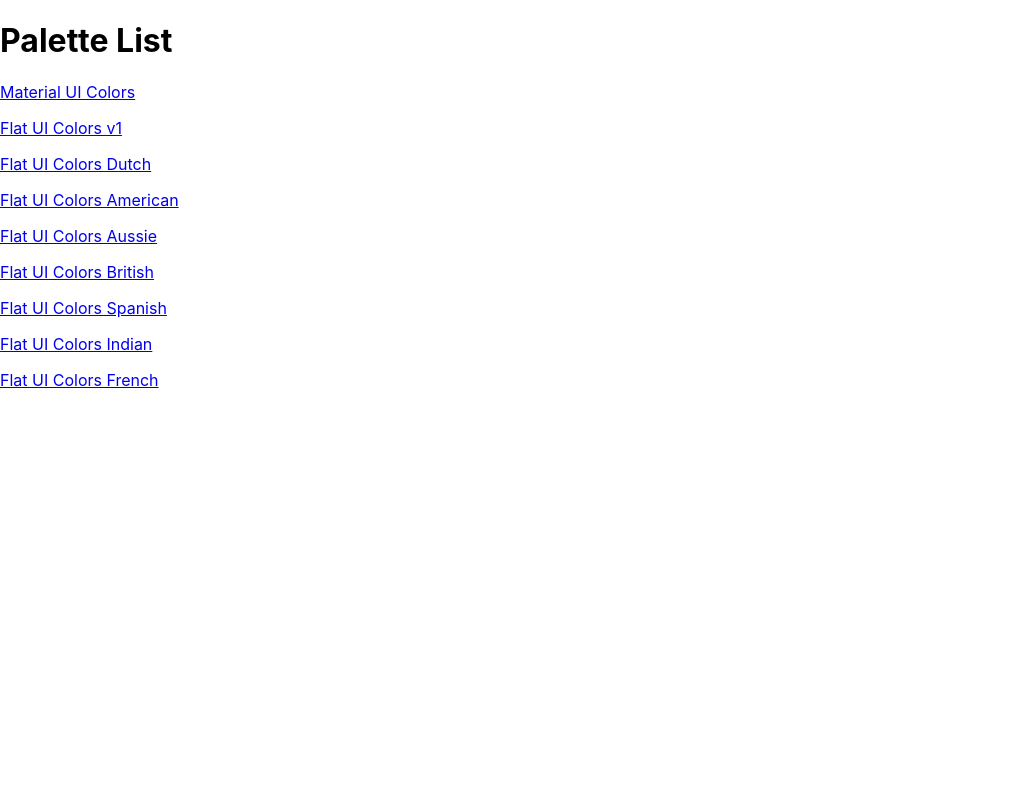
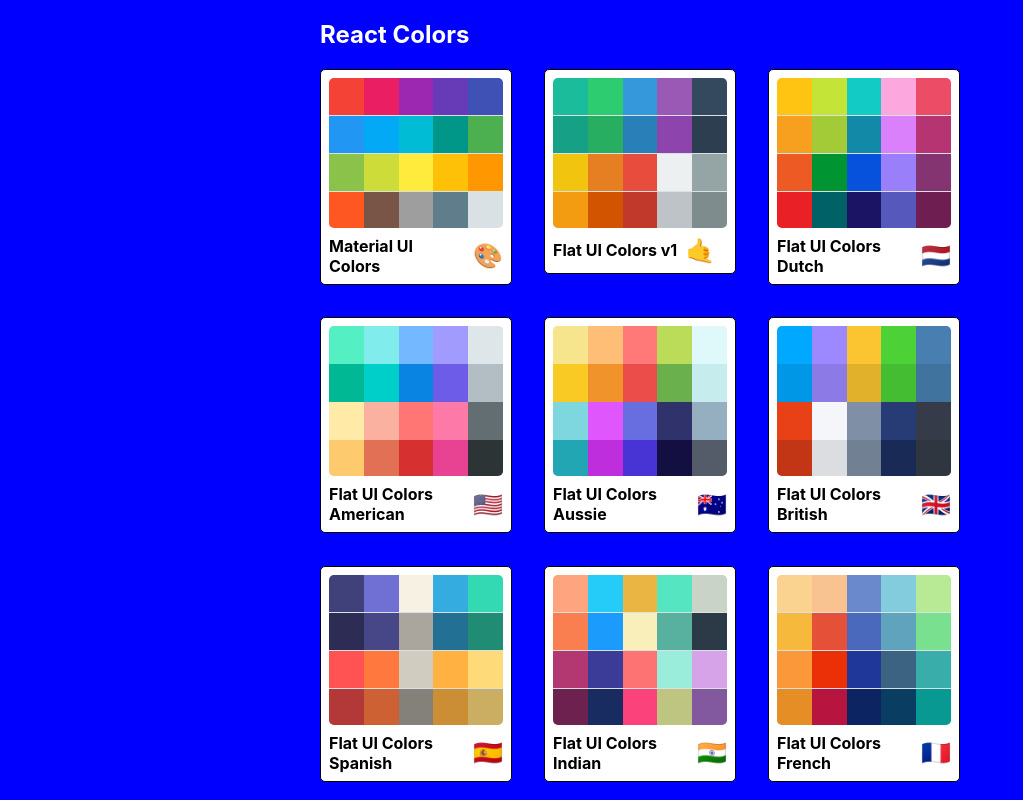
Before and after one commit to RedBalloon24/react-colors, a React (Create React App) app in the folder react-colors/: page / in a window 1280 px wide. Shown: the whole page, without its empty margins (0-1023 px from the left). Built offline with nearby package versions, Linux system fonts and the light colour scheme.

Commit message:
add mini palettes and style palette list

```diff
--- a/react-colors/package.json
+++ b/react-colors/package.json
@@ -5,6 +5,7 @@
   "dependencies": {
     "@material-ui/core": "^4.11.0",
     "@material-ui/icons": "^4.9.1",
+    "@material-ui/styles": "^4.10.0",
     "@testing-library/jest-dom": "^4.2.4",
     "@testing-library/react": "^9.5.0",
     "@testing-library/user-event": "^7.2.1",
--- /dev/null
+++ b/react-colors/src/components/MiniPalette.js
@@ -0,0 +1,66 @@
+import React from 'react';
+import { withStyles } from '@material-ui/styles';
+import { Hidden } from '@material-ui/core';
+
+const styles = {
+	root: {
+		backgroundColor: 'white',
+		border: '1px solid black',
+		borderRadius: '5px',
+		padding: '0.5rem',
+		position: 'relative',
+		overflow: 'hidden',
+		'&:hover': {
+			cursor: "pointer"
+		}
+	},
+	colors: {
+        backgroundColor: '#dae1e4',
+        height: "150px",
+        width: "100%",
+        borderRadius: "5px",
+        overflow: "hidden"
+	},
+	title: {
+		display: 'flex',
+		jusitfyContent: 'space-between',
+		alignItems: 'center',
+		margin: '0',
+		color: 'black',
+		paddingTop: '0.5rem',
+		fontSize: '1rem',
+        position: 'relative',
+	},
+	emoji: {
+        marginLeft: '0.5rem',
+        fontSize: "1.5rem"
+    },
+    miniColor: {
+        height: "25%",
+        width: "20%",
+        display: "inline-block",
+        marign: "0 auto",
+        position: "relative",
+        marginBottom: "-3.5px"
+    }
+};
+
+function MiniPalette(props) {
+	const { classes, paletteName, emoji, colors } = props;
+    const miniColorBoxes = colors.map(color => (
+        <div className={classes.miniColor} style={{ backgroundColor: color.color}} key={color.name} />
+    ))
+
+	return (
+		<div className={classes.root}>
+			<div className={classes.colors}>
+                {miniColorBoxes}
+            </div>
+			<h5 className={classes.title}>
+				{paletteName} <span className={classes.emoji}>{emoji}</span>
+			</h5>
+		</div>
+	);
+}
+
+export default withStyles(styles)(MiniPalette);
--- a/react-colors/src/components/PaletteList.js
+++ b/react-colors/src/components/PaletteList.js
@@ -1,18 +1,59 @@
-import React, { Component } from 'react'
+import React, { Component } from 'react';
 import { Link } from 'react-router-dom';
+import MiniPalette from './MiniPalette';
+import { withStyles } from '@material-ui/core';
 
-export default class PaletteList extends Component {
-    render() {
-        const { palettes } = this.props;
-        return (
-            <div className="PaletteList">
-                <h1>Palette List</h1>
-                {palettes.map(palette => (
-                    <p>
-                       <Link to={`/palette/${palette.id}`}>{palette.paletteName}</Link>
-                    </p>
-                ))}
-            </div>
-        )
+const styles = {
+	root: {
+		backgroundColor: 'blue',
+		height: '100vh',
+		display: 'flex',
+		alignItems: 'flex-start',
+		justifyContent: 'center'
+	},
+	container: {
+		width: '50%',
+		display: 'flex',
+		alignItems: 'flex-start',
+		flexDirection: 'column',
+		flexWrap: 'wrap'
+	},
+	nav: {
+		width: '100%',
+		color: 'white'
+	},
+	palettes: {
+		boxSizing: 'border-box',
+		width: '100%',
+		display: 'grid',
+		gridTemplateColumns: 'repeat(3, 30%)',
+		gridGap: '5%'
+    },
+    link: {
+        textDecoration: "none"
     }
+};
+
+class PaletteList extends Component {
+	render() {
+		const { palettes, classes } = this.props;
+		return (
+			<div className={classes.root}>
+				<div className={classes.container}>
+					<nav className={classes.nav}>
+						<h1>React Colors</h1>
+					</nav>
+                    <div className={classes.palettes}>{palettes.map(
+                        (palette) =>
+                            <Link to={`/palette/${palette.id}`} className={classes.link}><
+                                MiniPalette {...palette} />
+                            </Link>
+                        )}
+                    </div>
+				</div>
+			</div>
+		);
+	}
 }
+
+export default withStyles(styles)(PaletteList);
```
